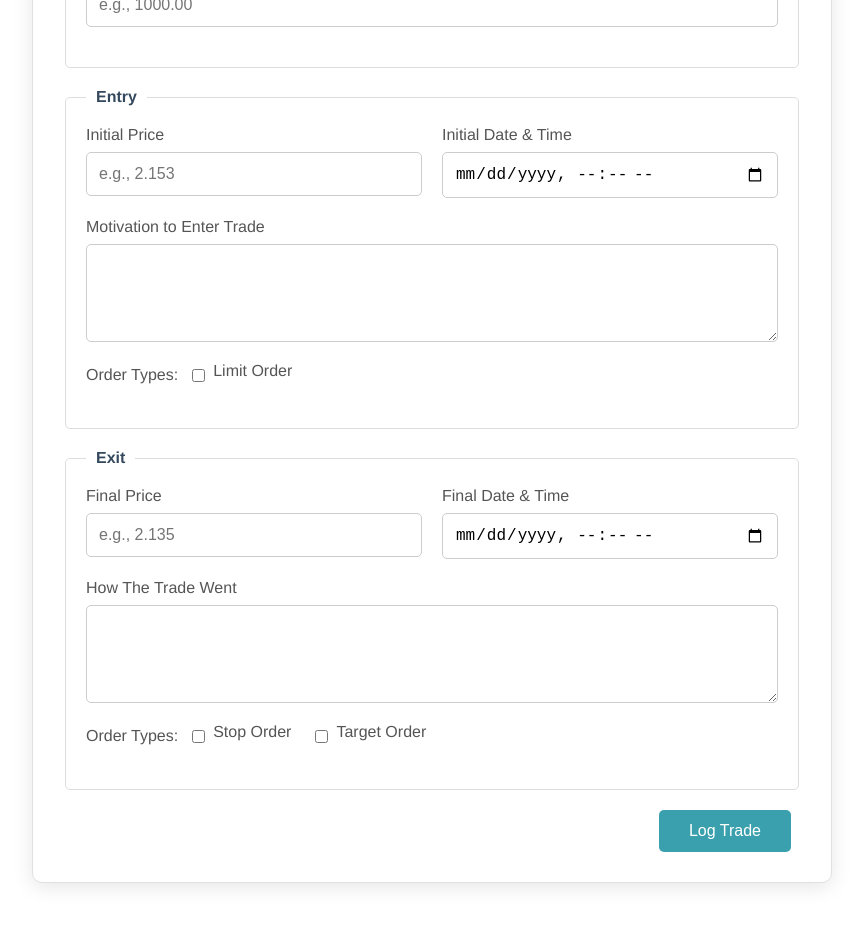
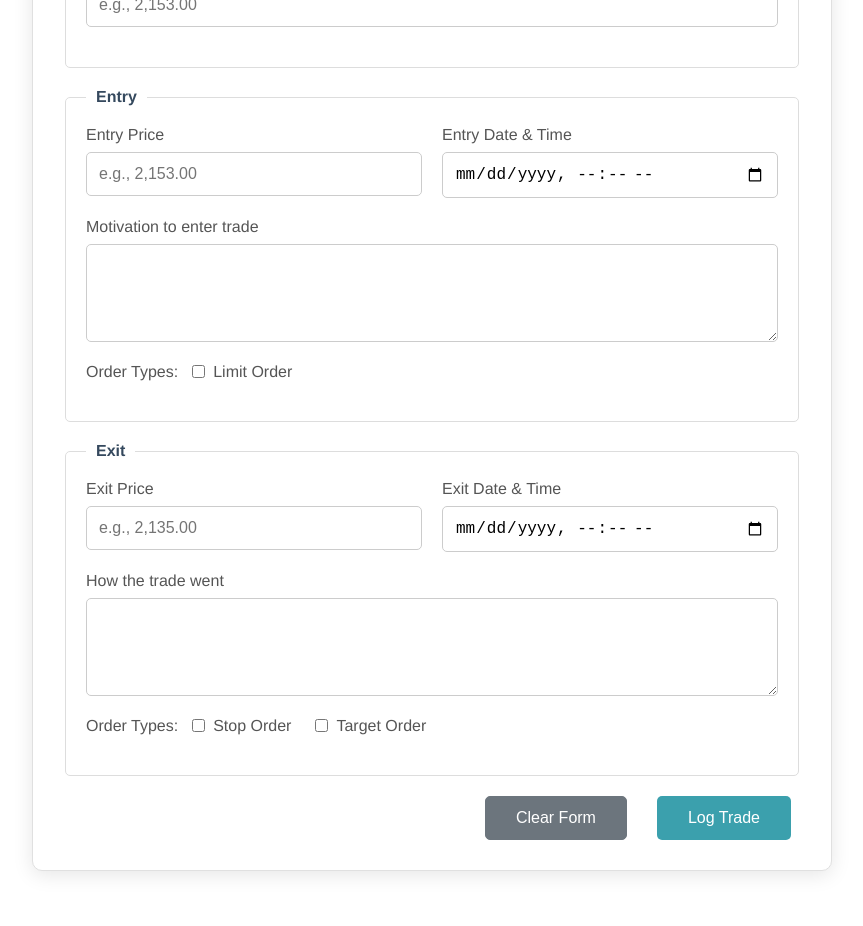
Before and after one commit to angel0311/trading-journal-app, a Vue app: page /add in a window 1280 px wide. Shown: the part 640-1566 px from the top of the page, without its empty margins (208-1071 px from the left). Built offline with nearby package versions, Linux system fonts and the light colour scheme.

Commit message:
add new trade updated

```diff
--- a/src/views/TradeForm.vue
+++ b/src/views/TradeForm.vue
@@ -50,7 +50,7 @@
         </div>
         <div class="form-group">
             <label for="investment">Investment ($)</label>
-            <input id="investment" type="number" step="0.01" v-model="trade.investment" placeholder="e.g., 1000.00">
+            <input id="investment" type="number" step="0.01" v-model="trade.investment" placeholder="e.g., 2,153.00">
         </div>
       </fieldset>
 
@@ -58,16 +58,16 @@
         <legend>Entry</legend>
         <div class="form-grid">
           <div class="form-group">
-            <label for="initialPrice">Initial Price</label>
-            <input id="initialPrice" type="number" step="any" v-model="trade.initialPrice" required placeholder="e.g., 2.153">
+            <label for="initialPrice">Entry Price</label>
+            <input id="initialPrice" type="text" v-model="formattedInitialPrice" required placeholder="e.g., 2,153.00">
           </div>
           <div class="form-group">
-            <label for="initialDateTime">Initial Date & Time</label>
+            <label for="initialDateTime">Entry Date & Time</label>
             <input id="initialDateTime" type="datetime-local" v-model="trade.initialDateTime" required>
           </div>
         </div>
         <div class="form-group">
-          <label for="motivation">Motivation to Enter Trade</label>
+          <label for="motivation">Motivation to enter trade</label>
           <textarea id="motivation" v-model="trade.motivation" rows="4"></textarea>
         </div>
         <div class="form-group form-group--row">
@@ -85,16 +85,16 @@
         <legend>Exit</legend>
         <div class="form-grid">
           <div class="form-group">
-            <label for="finalPrice">Final Price</label>
-            <input id="finalPrice" type="number" step="any" v-model="trade.finalPrice" placeholder="e.g., 2.135">
+            <label for="finalPrice">Exit Price</label>
+            <input id="finalPrice" type="text" v-model="formattedFinalPrice" placeholder="e.g., 2,135.00">
           </div>
           <div class="form-group">
-            <label for="finalDateTime">Final Date & Time</label>
+            <label for="finalDateTime">Exit Date & Time</label>
             <input id="finalDateTime" type="datetime-local" v-model="trade.finalDateTime">
           </div>
       </div>
         <div class="form-group">
-          <label for="outcome">How The Trade Went</label>
+          <label for="outcome">How the trade went</label>
           <textarea id="outcome" v-model="trade.outcome" rows="4"></textarea>
         </div>
         <div class="form-group form-group--row">
@@ -113,6 +113,7 @@
       </fieldset>
 
       <div class="form-actions">
+        <button type="button" @click="resetForm" class="btn btn-secondary">Clear Form</button>
         <button type="submit" class="btn btn-primary">Log Trade</button>
       </div>
     </form>
@@ -130,6 +131,42 @@ export default {
       statusMessage: '',
       statusType: ''
     };
+  },
+  computed: {
+    formattedInitialPrice: {
+      get() {
+        if (this.trade.initialPrice === null || typeof this.trade.initialPrice === 'undefined') {
+          return '';
+        }
+        return this.trade.initialPrice.toLocaleString('en-US', { maximumFractionDigits: 5 });
+      },
+      set(newValue) {
+        if (!newValue) {
+          this.trade.initialPrice = null;
+          return;
+        }
+        const cleanedValue = String(newValue).replace(/,/g, '');
+        const numberValue = parseFloat(cleanedValue);
+        this.trade.initialPrice = isNaN(numberValue) ? null : numberValue;
+      }
+    },
+    formattedFinalPrice: {
+      get() {
+        if (this.trade.finalPrice === null || typeof this.trade.finalPrice === 'undefined') {
+          return '';
+        }
+        return this.trade.finalPrice.toLocaleString('en-US', { maximumFractionDigits: 5 });
+      },
+      set(newValue) {
+        if (!newValue) {
+          this.trade.finalPrice = null;
+          return;
+        }
+        const cleanedValue = String(newValue).replace(/,/g, '');
+        const numberValue = parseFloat(cleanedValue);
+        this.trade.finalPrice = isNaN(numberValue) ? null : numberValue;
+      }
+    }
   },
   methods: {
     getInitialTradeObject() {
@@ -154,6 +191,8 @@ export default {
     },
     resetForm() {
       this.trade = this.getInitialTradeObject();
+      this.statusMessage = '';
+      this.statusType = '';
     },
     submitTrade() {
       this.statusMessage = '';
@@ -275,12 +314,31 @@ textarea {
 }
 
 .form-actions {
-  text-align: right;
+  display: flex;
+  justify-content: flex-end;
+  gap: 10px;
   margin-top: 20px;
 }
 
 .btn {
   padding: 12px 30px;
+  border-radius: 5px;
+  cursor: pointer;
+  font-size: 1rem;
+  font-weight: 500;
+  transition: background-color 0.2s, border-color 0.2s;
+  border: 1px solid transparent;
+}
+
+.btn-secondary {
+  background-color: #6c757d;
+  color: white;
+  border-color: #6c757d;
+}
+
+.btn-secondary:hover {
+  background-color: #5a6268;
+  border-color: #545b60;
 }
 
 .order-types {
@@ -297,6 +355,15 @@ textarea {
 .checkbox-group {
   display: flex;
   align-items: center;
+}
+
+.checkbox-group input {
+  margin-right: 8px;
+}
+
+.checkbox-group > label {
+  margin-bottom: 0;
+  font-weight: normal;
 }
 
 .status-message {
@@ -318,13 +385,32 @@ textarea {
   border: 1px solid #f5c6cb;
 }
 
-.checkbox-group input {
-  margin-right: 8px;
-}
-
 @media (max-width: 768px) {
   .form-grid {
     grid-template-columns: 1fr;
   }
+
+  .form-container {
+    margin: 20px auto;
+    padding: 10px;
+  }
+
+  .trade-form-card {
+    padding: 20px;
+  }
+
+  .form-group--row {
+    flex-direction: column;
+    align-items: flex-start;
+  }
+
+  .form-actions {
+    flex-direction: column;
+    gap: 15px;
+  }
+
+  .form-actions .btn {
+    width: 100%;
+  }
 }
 </style>
```
